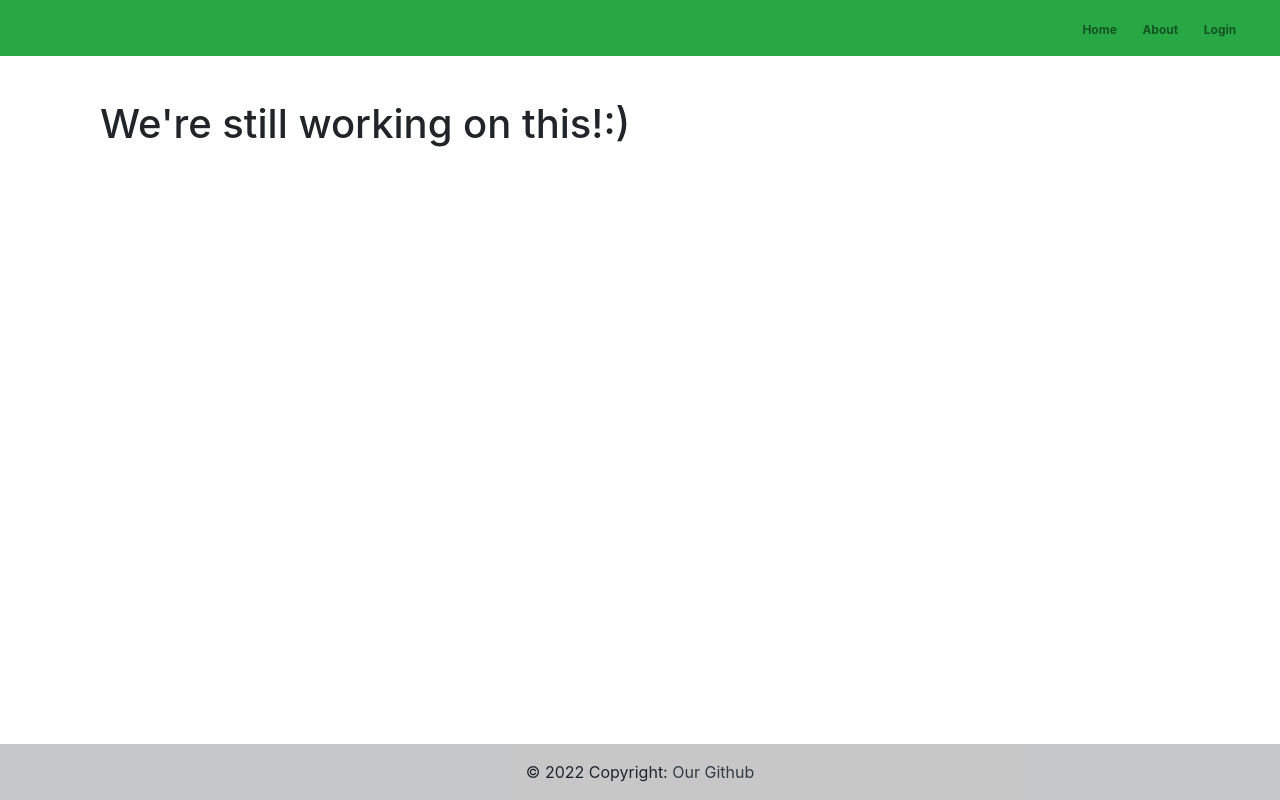
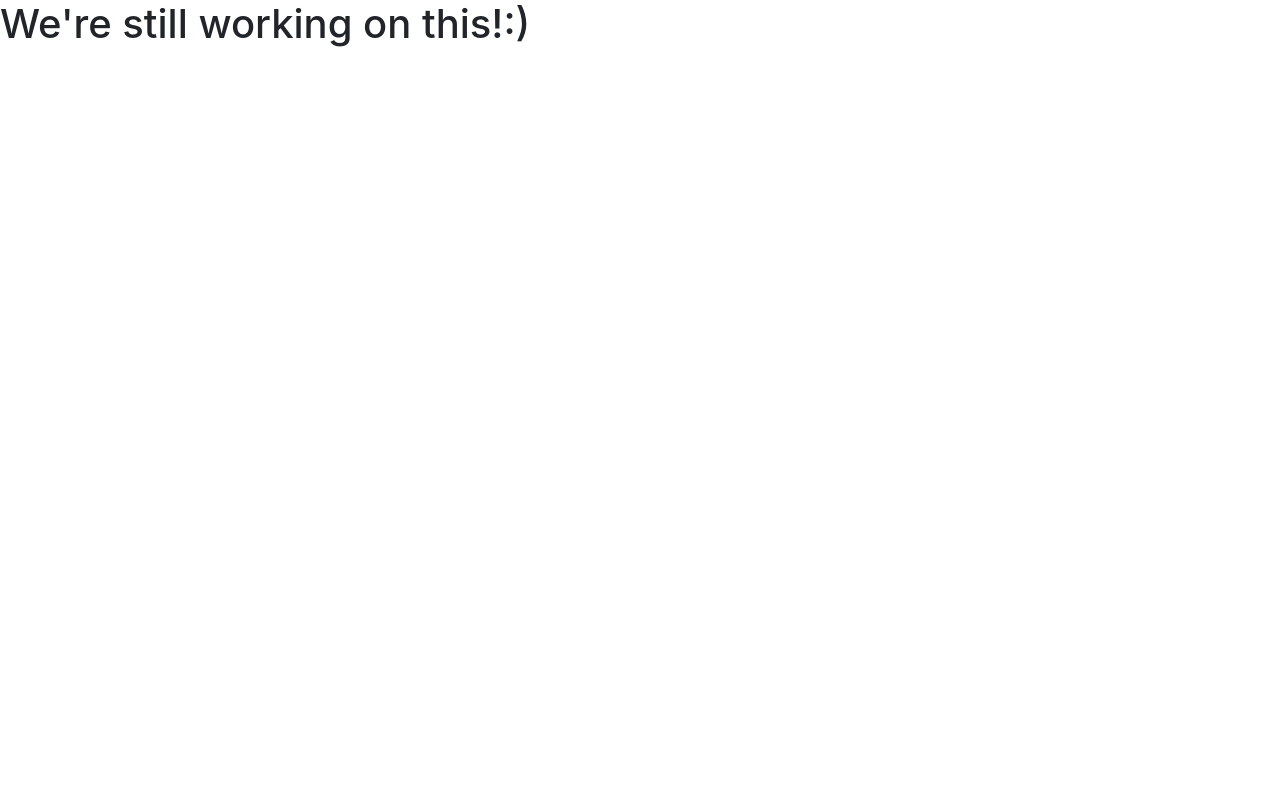
Before and after one commit to dreins/do-nasi, a Django app: page / in a window 1280 px wide. Run offline with Django 4.2, Linux system fonts and the light colour scheme.

Commit message:
Navbar mockup deleted

```diff
--- a/requirements.txt
+++ b/requirements.txt
@@ -14,4 +14,3 @@ typed-ast==1.5.4
 urllib3==1.26.11
 whitenoise==6.2.0
 wrapt==1.14.1
-Pillow==2.9.0
--- a/templates/base.html
+++ b/templates/base.html
@@ -12,53 +12,7 @@
   {% endblock meta %}
 </head>
 
-<style>
-  body {
-    padding-top: 100px;
-    padding: 100px;
-  }
-</style>
 
-<!--Main Navigation-->
-<header>
-  <!-- Navbar -->
-  <nav id="main-navbar" class="navbar fixed-top navbar-expand-lg navbar-light fixed-top bg-success">
-    <!-- Container wrapper -->
-    <div class="container-fluid">
-      <!-- Toggle button -->
-      <button class="navbar-toggler" type="button" data-mdb-toggle="collapse" data-mdb-target="#sidebarMenu"
-        aria-controls="sidebarMenu" aria-expanded="false" aria-label="Toggle navigation">
-        <i class="fas fa-bars"></i>
-      </button>
-
-      <!-- Brand -->
-      <a class="navbar-brand" href="#">
-        <img src="" height="25" alt="" loading="lazy" />
-      </a>
-
-
-      <!-- Right links -->
-      <ul class="navbar-nav ms-auto d-flex flex-row">
-        <!-- Notification dropdown -->
-        <a class="nav-link me-3 me-lg-0 hidden-arrow" href="#" id="navbarMenuLink" role="button" aria-expanded="false">
-          <span class="badge rounded-pill badge-notification">Home</span>
-        </a>
-
-        <a class="nav-link me-3 me-lg-0 hidden-arrow" href="#" id="navbarMenuLink" role="button" aria-expanded="false">
-          <span class="badge rounded-pill badge-notification">About</span>
-        </a>
-
-        <a class="nav-link me-3 me-lg-0 hidden-arrow" href="#" id="navbarMenuLink" role="button" aria-expanded="false">
-          <span class="badge rounded-pill badge-notification">Login</span>
-        </a>
-
-      </ul>
-    </div>
-    <!-- Container wrapper -->
-  </nav>
-  <!-- Navbar -->
-</header>
-<!--Main Navigation-->
 
 <body>
 
@@ -68,14 +22,5 @@
 </body>
 
 
-<footer class="footer fixed-bottom bg-light text-center text-lg-start">
-  <!-- Copyright -->
-  <div class="text-center p-3" style="background-color: rgba(0, 0, 0, 0.2);">
-    © 2022 Copyright:
-    <a class="text-dark" href="https://github.com/dreins/do-nasi.git">Our Github</a>
-  </div>
-  <!-- Copyright -->
-</footer>
-
 
 </html>
```
